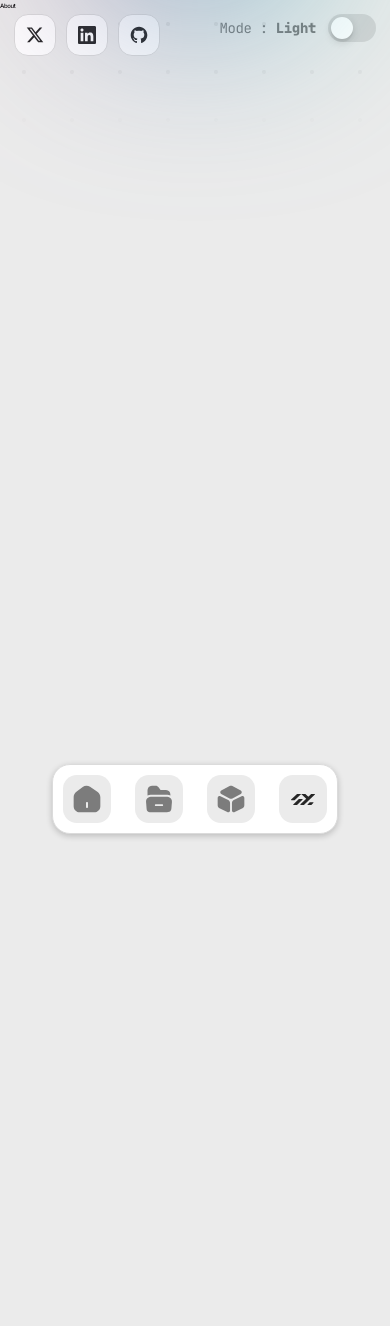
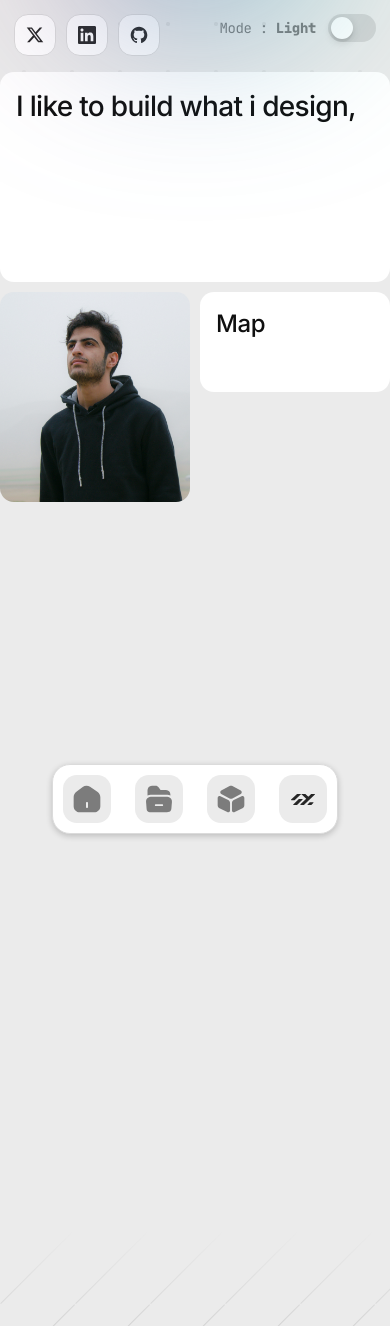
Before and after one commit to Shubham-yelekar/portfolio2024, a React (Vite) app: page /about in a window 390 px wide. Before the commit the page ends 844 px from the top, so only its background shows below. Built offline with nearby package versions, Linux system fonts and the light colour scheme.

Commit message:
about section grid, responsive needed

```diff
--- a/src/App.css
+++ b/src/App.css
@@ -367,7 +367,7 @@ p {
 .dotted-line {
   width: 100%;
   height: 1px;
-  border-top: 2px dashed var(--border-gray);
+  border-top: 1px solid var(--border-gray);
   margin: 1.6rem 0rem;
 }
 
@@ -810,6 +810,98 @@ background-image: url(/public/assets/various/dot.png);
   max-width:  8rem;
 }
 
+.about-grid-wrapper {
+  margin: 9.6rem auto 2.4rem;
+  max-width: 1200px;
+
+  display: grid;
+  grid-template-columns: repeat(5, 1fr);
+  grid-template-rows: repeat(10, 200px);
+  gap: 1rem;
+
+}
+
+.bento-card {
+  border-radius: 1.4rem;
+  background-color: var(--nav-color);
+  padding: 1.6rem;
+}
+
+.intro-box {
+  grid-area: 1 / 1 / 3 / 4;
+
+}
+
+.profile-img-box {
+  grid-area: 1/4/3/6;
+  background-image: url(/public/assets/various/profile-image/image-1.jpg);
+  background-position: center;
+  background-size: cover;
+  background-repeat: no-repeat;
+}
+
+.experience-box {
+  grid-area: 3/1/5/4;
+}
+
+.map-box {
+  grid-area: 3/4/4/6;
+}
+
+
+.linkdin-box {
+  grid-area: 4/5/5/6;
+}
+
+.x-box {
+  grid-area: 4/4/5/5;
+}
+
+.tech-stack-box {
+  grid-area: 5/1/5/4;
+}
+
+.tool-box {
+  grid-area: 5/4/7/6;
+}
+
+.experimental-box {
+  grid-area: 6/1/6/4;
+}
+
+.more-about-box {
+  grid-area: 7/1/9/6 ;
+}
+
+.hobby-box {
+  grid-area: 9/3/10/6
+}
+
+.bucket-box {
+  grid-area: 9/1/10/3;
+}
+
+.thankyou-boy {
+  grid-area: 10/2/11/5 ;
+}
+.footer-box {
+  height: 150px;
+  position: relative;
+}
+.footer-grid {
+  background-image: url(/public/assets/various/slide-line.png);
+  background-repeat: repeat;
+  width: 100%;
+  height: auto;
+  aspect-ratio: 8/2;
+  position: absolute;
+  bottom: 0%;
+  left: 0px;
+    -webkit-mask-image:linear-gradient(0deg, #404040 0%, rgba(64, 64, 64, 0.00)100%);
+    mask-image: linear-gradient(0deg, #404040 0%, rgba(64, 64, 64, 0.00)100%);
+    opacity: 0.15;
+    z-index: -1;
+}
 
 
 
@@ -890,6 +982,10 @@ background-image: url(/public/assets/various/dot.png);
     margin-bottom: 8px;
   }
 
+  .about-grid-wrapper {
+    max-width: 750px;
+    grid-template-rows: repeat(10, 150px);
+  }
 }
 
 
@@ -992,12 +1088,20 @@ background-image: url(/public/assets/various/dot.png);
     font-size: 14px;
   }
 
+  .about-grid-wrapper {
+    grid-template-rows: repeat(10, 120px);
+  }
+
 }
 
 @media screen and (max-width:576px){
+  .about-grid-wrapper {
+    margin: 7.2rem auto 2.4rem;
+  }
+
   h3 {
-    font-size: 3.2rem;
-    line-height: 4.2rem;
+    font-size: 2.8rem;
+    line-height: 3.6rem;
   }
 
   h4 {
@@ -1008,8 +1112,6 @@ background-image: url(/public/assets/various/dot.png);
   .nav {
     bottom: 10px;
   }
-
-
 
   .hero-wrapper {
     width: 90%;
@@ -1072,6 +1174,65 @@ background-image: url(/public/assets/various/dot.png);
     line-height: 22px;
   }
 
+  .footer-box {
+    height: 140px;
+  }
+
+  .about-grid-wrapper {
+    grid-template-columns: repeat(4, 1fr);
+    grid-template-rows: repeat(10, 100px);
+  }
+
+  .intro-box {
+    grid-area: 1 / 1 / 3 / 5;
+  }
+  .profile-img-box {
+    grid-area: 3 / 1 / 5 / 3;
+  }
+  .experience-box{
+    display: none;
+  }
+
+  .map-box {
+    grid-area: 3 / 3/ 4 / 5;
+  }
+
+  .linkdin-box {
+    display: none;
+  }
+
+  .x-box {
+    display: none;
+  }
+
+  .tech-stack-box {
+    display: none;
+  }
+
+  .tool-box {
+    display: none;
+  }
+
+  .experimental-box {
+    display: none;
+  }
+
+  .more-about-box {
+    display: none;
+  }
+
+  .hobby-box {
+    display: none;
+  }
+
+  .bucket-box {
+    display: none;
+  }
+
+  .thankyou-boy {
+    display: none;
+  }
+
 }
 
 @media screen and (max-width:420px){
--- a/src/components/Footer.jsx
+++ b/src/components/Footer.jsx
@@ -2,8 +2,9 @@ import React from 'react'
 
 const Footer = () => {
   return (
-    <footer className='mt-8'>
-      <div  className='dotted-line'></div>
+    <footer className='footer-box'>
+       <div className='footer-grid'></div>
+
     </footer>
   )
 }
--- a/src/pages/About.jsx
+++ b/src/pages/About.jsx
@@ -1,11 +1,38 @@
 import React from 'react'
 import {motion} from 'framer-motion'
+import Footer from '../components/Footer'
+
+
 const About = () => {
   return (
-    <motion.div>
+    <motion.div className='p-2 sm:p-4'>
       <motion.div className='top-blob-about'></motion.div>
       <motion.div className='top-grid-about'></motion.div>
-      About
+      <div className='about-grid-wrapper'>
+
+        <div className='bento-card intro-box'>
+          <h3>I like to build what i design,</h3>
+          {/* <p>Been diving into the visual vibe for over ten years, always on a mission to make things look awesome, one pixel at a time.</p>
+          <p>Websites, software interfaces, icons — that’s where my heart is, dedicating my skills to perfecting these realms.</p>
+          <p>My curiosity's like a never-ending fuel, pushing me to polish my skills and make sure everything I touch turns into digital gold.</p> */}
+       </div>
+
+       <div className='bento-card profile-img-box'></div>
+
+       <div className='bento-card experience-box'><h5>Experience</h5></div>
+       <div className='bento-card map-box'><h5>Map</h5></div>
+
+       <div className='bento-card x-box'><h5>X</h5></div>
+       <div className='bento-card linkdin-box'><h5>Linkedin</h5></div>
+       <div className='bento-card tech-stack-box'><h5>Tech Stack</h5></div>
+       <div className='bento-card tool-box'><h5>Tool box</h5></div>
+       <div className='bento-card experimental-box'><h5>Experimantal</h5></div>
+       <div className='bento-card more-about-box'><h5>More About</h5></div>
+       <div className='bento-card hobby-box'><h5>Hobby</h5></div>
+       <div className='bento-card bucket-box'><h5>Bucket List</h5></div>
+       <div className='bento-card thankyou-boy'><h5>Thank you</h5></div>
+      </div>
+      <Footer/>
       </motion.div>
   )
 }
```
Also changed, not shown: public/assets/various/profile-image/image-1.jpg (added), public/assets/various/slide-line.png (added).
